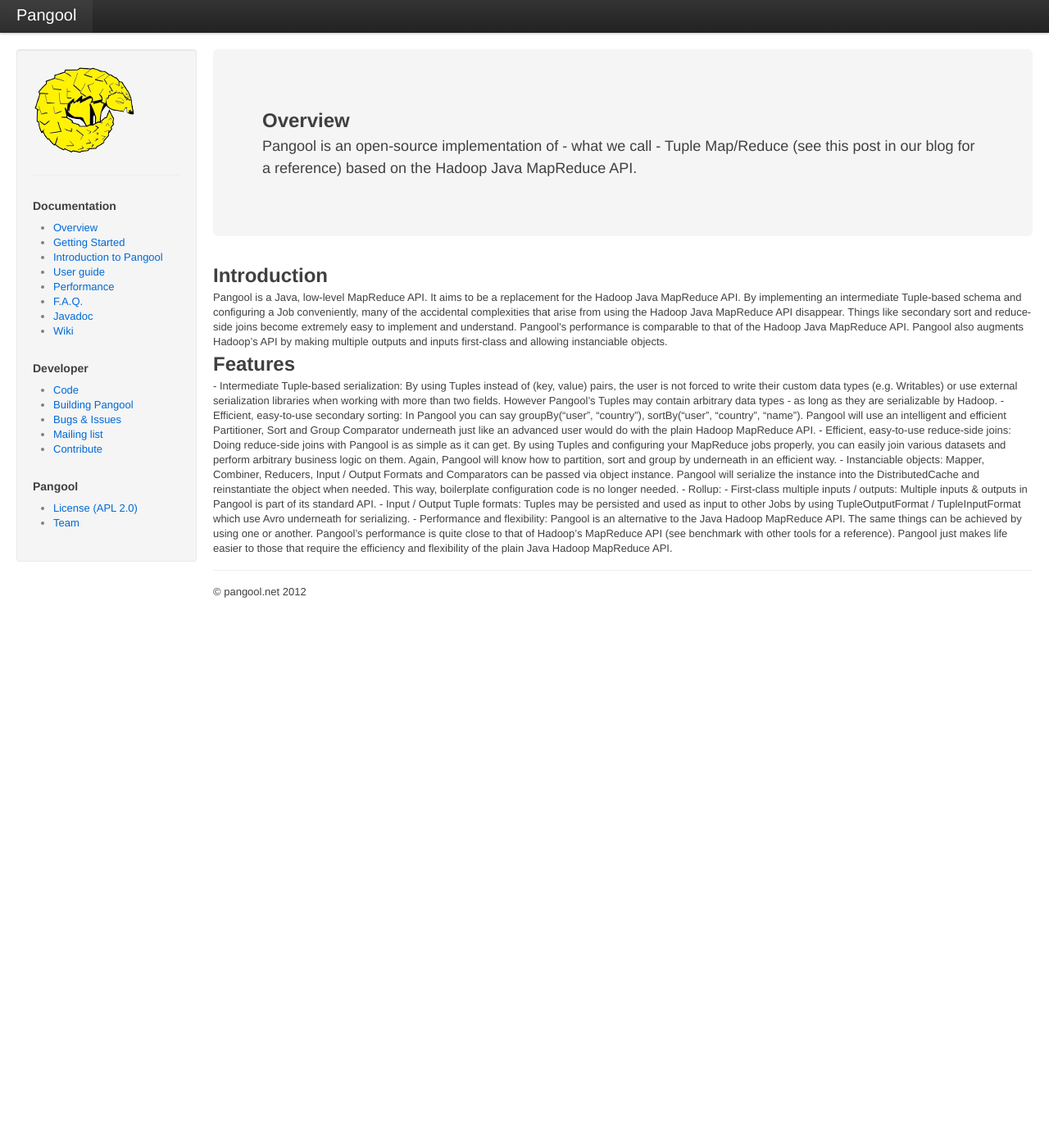
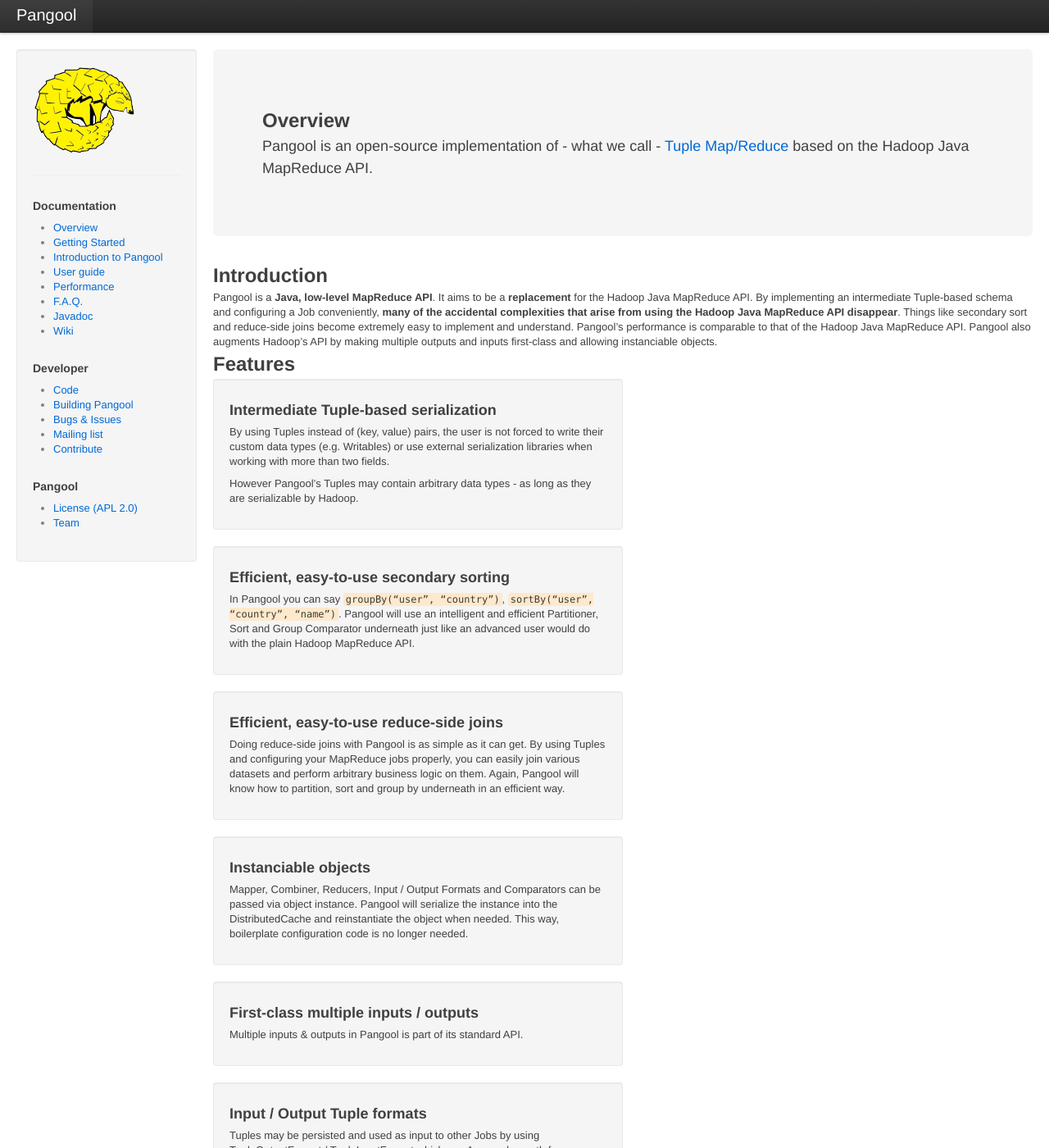
Before and after one commit to datasalt/pangool, a Jekyll site: the page built from overview.html, in a window 1280 px wide and 1400 px high. Shown: the whole window at 82% size. Built offline with Jekyll 4.4.1, drawn with Linux system fonts in a browser that asks for light colours; nearby versions of some CDN libraries; Markdown is read by kramdown in place of the engine named in the settings; some of the changed text lies outside the part shown.

Commit message:
Overview page

```diff
--- a/overview.html
+++ b/overview.html
@@ -7,29 +7,95 @@ name: overview
 	<p>
 		<h2>Overview</h2>
 		<p>
-			Pangool is an open-source implementation of - what we call - Tuple Map/Reduce (see this post in our blog for a reference) based on the Hadoop Java MapReduce API.
+			Pangool is an open-source implementation of - what we call -
+			 <a href="http://www.datasalt.com/2012/02/tuple-mapreduce-beyond-the-classic-mapreduce/">
+			 Tuple Map/Reduce</a> based on the Hadoop Java MapReduce API.
 		</p>
 	</p>
 </div>
+
 <h2>Introduction</h2>
-Pangool is a Java, low-level MapReduce API. It aims to be a replacement for the Hadoop Java MapReduce API. By implementing an intermediate Tuple-based schema and configuring a Job conveniently, many of the accidental complexities that arise from using the Hadoop Java MapReduce API disappear. Things like secondary sort and reduce-side joins become extremely easy to implement and understand. Pangool’s performance is comparable to that of the Hadoop Java MapReduce API. Pangool also augments Hadoop’s API by making multiple outputs and inputs first-class and allowing instanciable objects.
+Pangool is a <strong>Java, low-level MapReduce API</strong>. It aims to be a <strong>replacement</strong> for the
+Hadoop Java MapReduce API. By implementing an intermediate Tuple-based schema and
+configuring a Job conveniently, <strong>many of the accidental complexities that arise from using
+the Hadoop Java MapReduce API disappear</strong>. Things like secondary sort and reduce-side joins
+become extremely easy to implement and understand. Pangool’s performance is comparable to that
+of the Hadoop Java MapReduce API. Pangool also augments Hadoop’s API by making multiple outputs
+and inputs first-class and allowing instanciable objects.
 
 <h2>Features</h2>
 
-- Intermediate Tuple-based serialization: By using Tuples instead of (key, value) pairs, the user is not forced to write their custom data types (e.g. Writables) or use external serialization libraries when working with more than two fields.
+<div class="row">
+	<div class="span8 well">
+		<h3>Intermediate Tuple-based serialization</h3>
+		<p>
+			By using Tuples instead of (key, value) pairs, the user is not forced to write their
+			custom data types (e.g. Writables) or use external serialization libraries when working
+			with more than two fields.
+		</p>
+		<p>
+		However Pangool’s Tuples may contain arbitrary data types - as long as they are serializable by Hadoop.
+		</p>
+	</div>
+	<div class="span8 well">
+		<h3>Efficient, easy-to-use secondary sorting</h3>
+		<p>
+			In Pangool you can say <code>groupBy(“user”, “country”)</code>, <code>sortBy(“user”, “country”, “name”)</code>. Pangool
+			will use an intelligent and efficient Partitioner, Sort and Group Comparator underneath just like an
+			advanced user would do with the plain Hadoop MapReduce API.
+		</p>
+	</div>
+</div>
 
-However Pangool’s Tuples may contain arbitrary data types - as long as they are serializable by Hadoop.
+<div class="row">
+	<div class="span8 well">
+		<h3>Efficient, easy-to-use reduce-side joins</h3>
+		<p>
+			Doing reduce-side joins with Pangool is as simple as it can get. By using
+			Tuples and configuring your MapReduce jobs properly, you can easily join various
+			datasets and perform arbitrary business logic on them. Again, Pangool will know how
+			to partition, sort and group by underneath in an efficient way.
+		<p>
+	</div>
+	<div class="span8 well">
+		<h3>Instanciable objects</h3>
+		<p>
+			Mapper, Combiner, Reducers, Input / Output Formats and Comparators can be passed
+			via object instance. Pangool will serialize the instance into the DistributedCache
+			and reinstantiate the object when needed. This way, boilerplate configuration code is
+			no longer needed.
+		</p>
+	</div>
+</div>
 
-- Efficient, easy-to-use secondary sorting: In Pangool you can say groupBy(“user”, “country”), sortBy(“user”, “country”, “name”). Pangool will use an intelligent and efficient Partitioner, Sort and Group Comparator underneath just like an advanced user would do with the plain Hadoop MapReduce API.
+<div class="row">
+	<div class="span8 well">
+		<h3>First-class multiple inputs / outputs</h3>
+		<p>
+			Multiple inputs & outputs in Pangool is part of its standard API.
+		<p>
+	</div>
+	<div class="span8 well">
+		<h3>Input / Output Tuple formats</h3>
+		<p>
+			Tuples may be persisted and used as input to other Jobs by using
+			TupleOutputFormat / TupleInputFormat which use Avro underneath for serializing.
+		</p>
+	</div>
+</div>
 
-- Efficient, easy-to-use reduce-side joins: Doing reduce-side joins with Pangool is as simple as it can get. By using Tuples and configuring your MapReduce jobs properly, you can easily join various datasets and perform arbitrary business logic on them. Again, Pangool will know how to partition, sort and group by underneath in an efficient way.
 
-- Instanciable objects: Mapper, Combiner, Reducers, Input / Output Formats and Comparators can be passed via object instance. Pangool will serialize the instance into the DistributedCache and reinstantiate the object when needed. This way, boilerplate configuration code is no longer needed.
+<div class="row">
+	<div class="span8 well">
+		<h3>Performance and flexibility</h3>
+		<p>
+			Pangool is an alternative to the Java Hadoop MapReduce API. The same things can be
+			achieved by using one or another. Pangool’s performance is quite close to that of
+			Hadoop’s MapReduce API (see benchmark with other tools for a reference). Pangool
+			just makes life easier to those that require the efficiency and flexibility of
+			the plain Java Hadoop MapReduce API.
+		<p>
+	</div>
+</div>
 
-- Rollup:
-
-- First-class multiple inputs / outputs: Multiple inputs & outputs in Pangool is part of its standard API.
-
-- Input / Output Tuple formats: Tuples may be persisted and used as input to other Jobs by using TupleOutputFormat / TupleInputFormat which use Avro underneath for serializing.
-
-- Performance and flexibility: Pangool is an alternative to the Java Hadoop MapReduce API. The same things can be achieved by using one or another. Pangool’s performance is quite close to that of Hadoop’s MapReduce API (see benchmark with other tools for a reference). Pangool just makes life easier to those that require the efficiency and flexibility of the plain Java Hadoop MapReduce API.
+<p><a class="btn primary large" href="#">Get started &raquo;</a></p>
```
